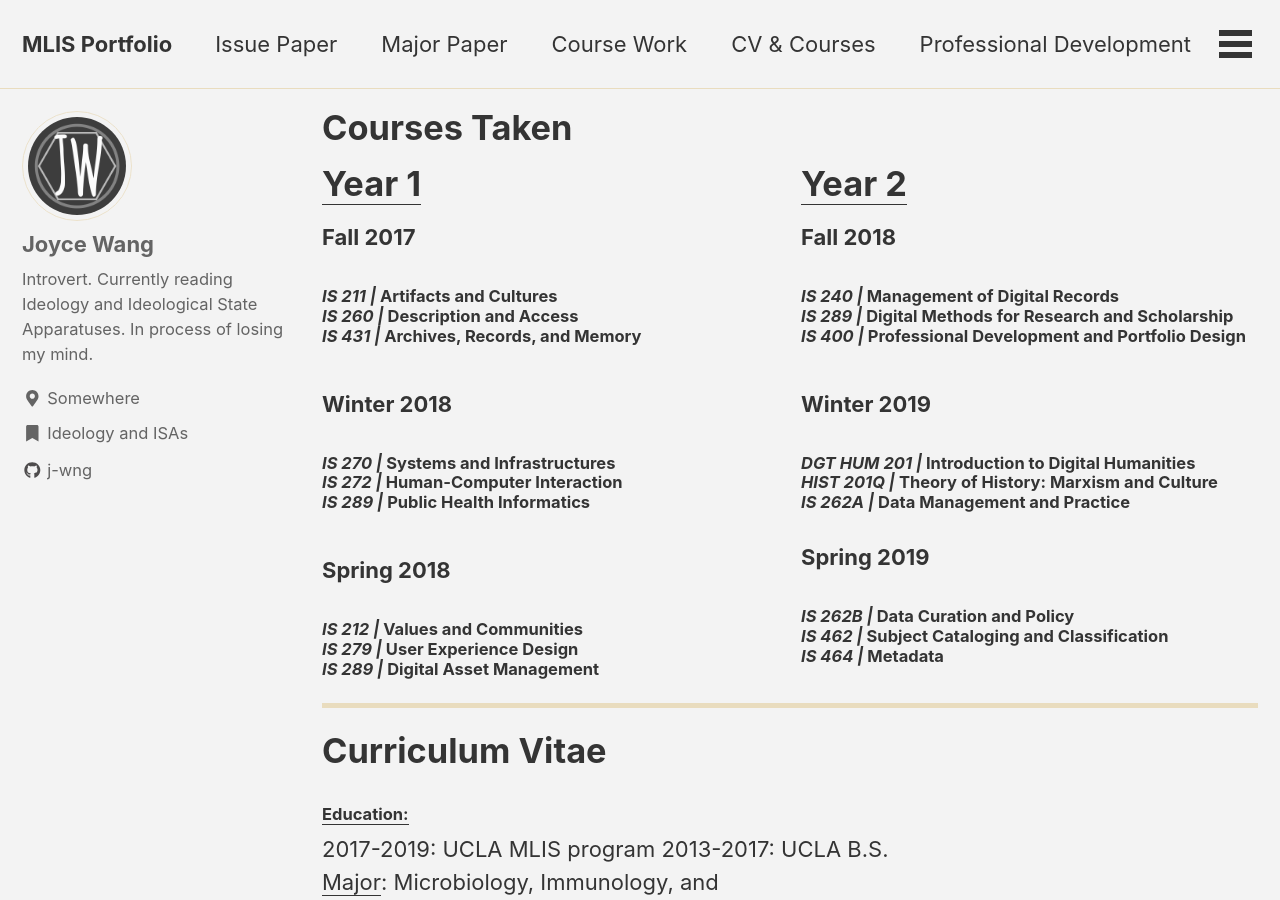
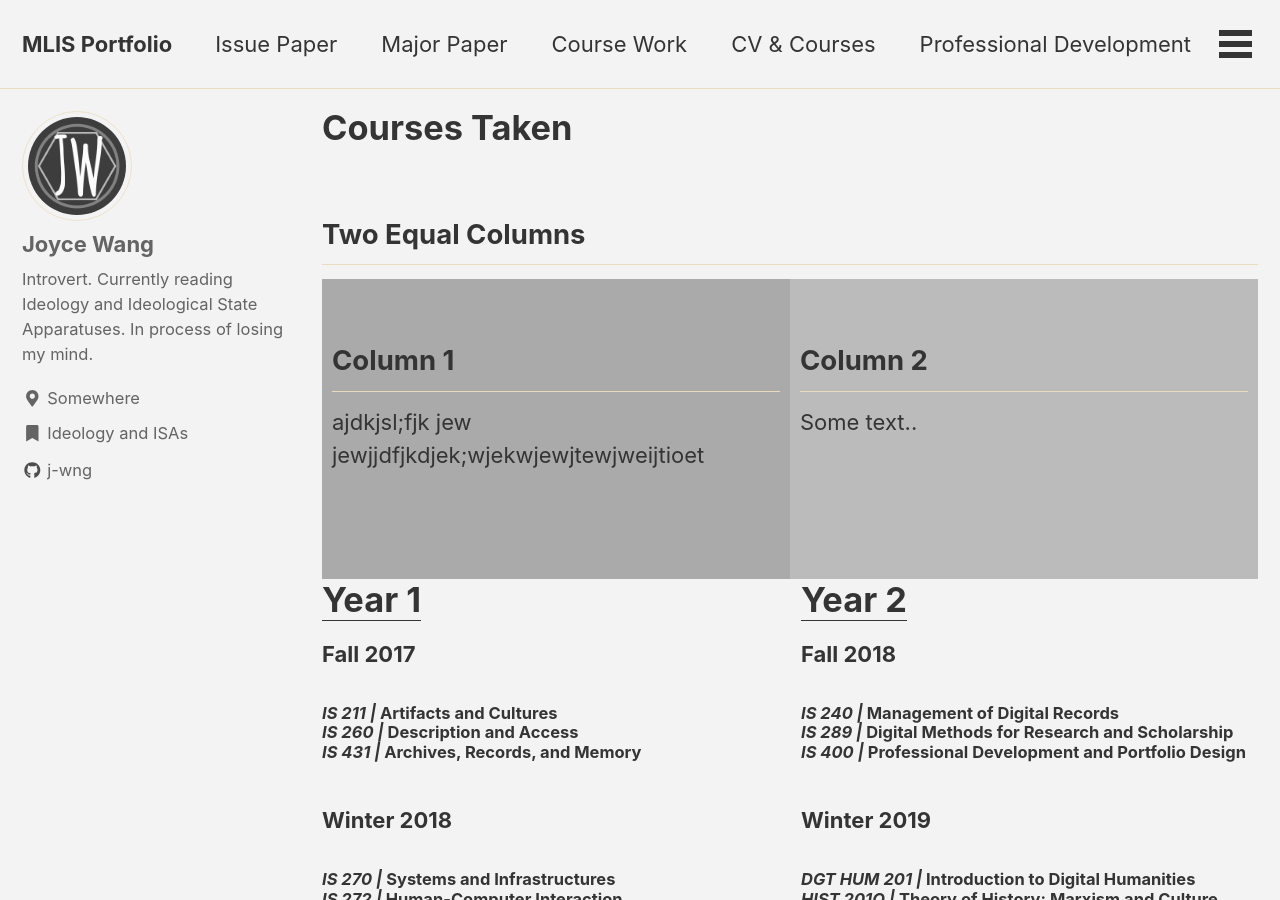
Before and after one commit to j-wng/portfolio, a Jekyll site: the page built from _pages/cv_courses.html, in a window 1280 px wide and 900 px high. Built offline with Jekyll 4.4.1, drawn with Linux system fonts in a browser that asks for light colours; cached includes are drawn as plain includes; nearby versions of some CDN libraries.

Commit message:
Update cv_courses.html

```diff
--- a/_pages/cv_courses.html
+++ b/_pages/cv_courses.html
@@ -5,6 +5,48 @@ layout: single
 author_profile: true
 classes: wide
 ---
+
+<html>
+<head>
+<meta name="viewport" content="width=device-width, initial-scale=1">
+<style>
+* {
+  box-sizing: border-box;
+}
+
+/* Create two equal columns that floats next to each other */
+.column {
+  float: left;
+  width: 50%;
+  padding: 10px;
+  height: 300px; /* Should be removed. Only for demonstration */
+}
+
+/* Clear floats after the columns */
+.row:after {
+  content: "";
+  display: table;
+  clear: both;
+}
+</style>
+</head>
+<body>
+
+<h2>Two Equal Columns</h2>
+
+<div class="row">
+  <div class="column" style="background-color:#aaa;">
+    <h2>Column 1</h2>
+    <p>ajdkjsl;fjk jew jewjjdfjkdjek;wjekwjewjtewjweijtioet</p>
+  </div>
+  <div class="column" style="background-color:#bbb;">
+    <h2>Column 2</h2>
+    <p>Some text..</p>
+  </div>
+</div>
+
+</body>
+
 
 <style>
 .newspaper {
```
